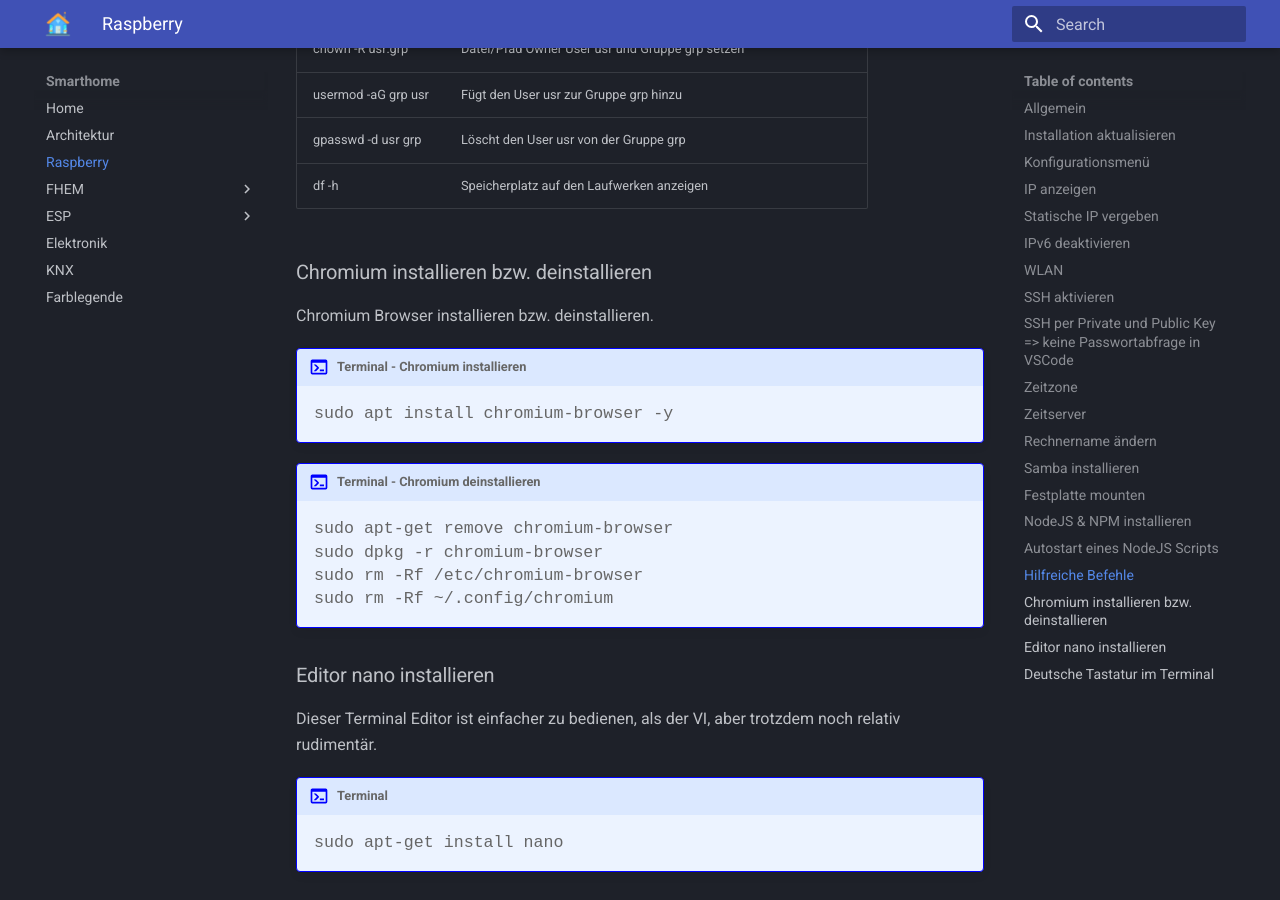
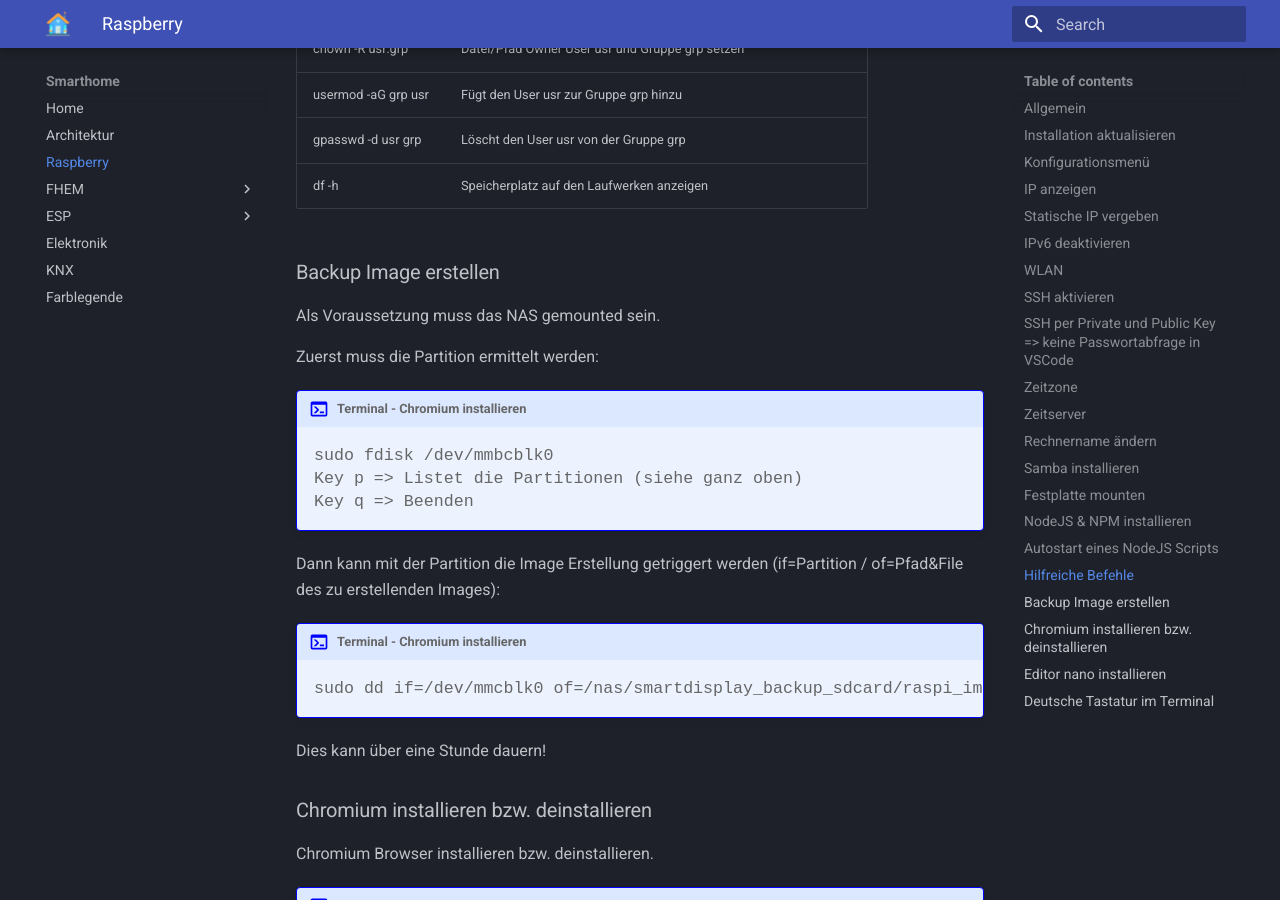
Before and after one commit to rogerknop/mkdocs_smarthome, an MkDocs documentation site: the page built from docs/install/raspi.md, in a window 1280 px wide and 900 px high, scrolled down 8165 px. Built offline with MkDocs 1.6.1 and Material for MkDocs 9.7.7, drawn with Linux system fonts in a browser that asks for light colours.

Commit message:
Monitor MQTT & Backup Image

```diff
--- a/docs/install/raspi.md
+++ b/docs/install/raspi.md
@@ -331,6 +331,24 @@ pm2 Befehle (komplett über pm2 -h):
 | gpasswd -d usr grp | Löscht den User usr von der Gruppe grp |
 | df -h | Speicherplatz auf den Laufwerken anzeigen |
 
+### Backup Image erstellen
+
+Als Voraussetzung muss das NAS gemounted sein.
+
+Zuerst muss die Partition ermittelt werden:
+
+!!! terminal "Terminal - Chromium installieren"
+    <pre>sudo fdisk /dev/mmbcblk0
+    Key p => Listet die Partitionen (siehe ganz oben)
+    Key q => Beenden</pre>
+
+Dann kann mit der Partition die Image Erstellung getriggert werden (if=Partition / of=Pfad&File des zu erstellenden Images):
+
+!!! terminal "Terminal - Chromium installieren"
+    <pre>sudo dd if=/dev/mmcblk0 of=/nas/smartdisplay_backup_sdcard/raspi_image.img bs=1M</pre>
+
+Dies kann über eine Stunde dauern!
+
 ### Chromium installieren bzw. deinstallieren
 
 Chromium Browser installieren bzw. deinstallieren.
```
Also changed, not shown: docs/install/fhem.md (+1 -0 lines).
